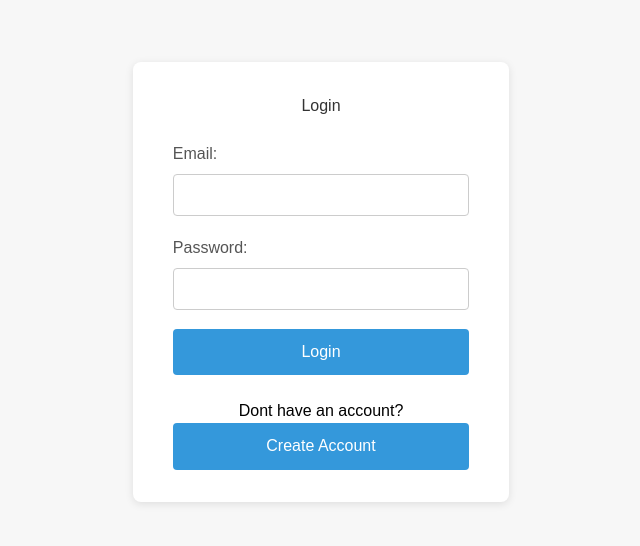
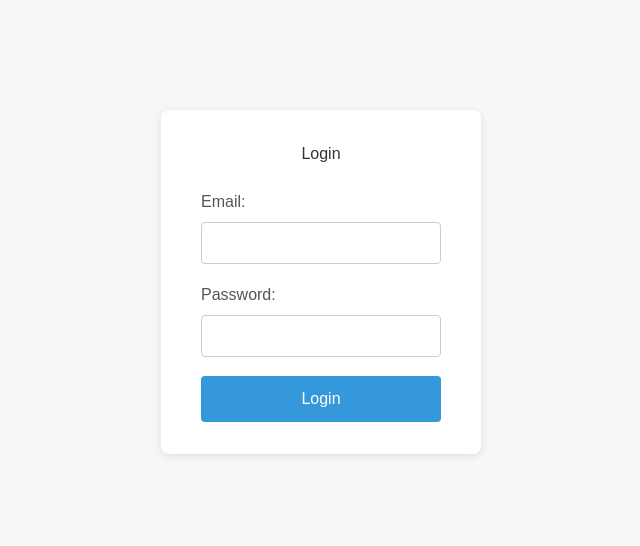
Before and after one commit to liandaraaa/sebelaspilar-pos-nextjs, a Next.js app: page /auth/login in a window 1280 px wide. Shown: the part 118-664 px from the top of the page, without its empty margins (319-959 px from the left). Built offline with nearby package versions, Linux system fonts and the light colour scheme.

Commit message:
hide register nav

```diff
--- a/src/app/auth/login/page.tsx
+++ b/src/app/auth/login/page.tsx
@@ -88,12 +88,12 @@ const LoginPage = () => {
           {errors.password && <span className={styles.error}>{errors.password}</span>}
         </div>
         <button type="submit" className={styles.button}>Login</button>
-        <div className={styles.footer}>
+        {/* <div className={styles.footer}>
         <label>Dont have an account?</label>
         <Link
         href='/auth/register'>
         <button type="button" className={styles.button}>Create Account</button></Link>
-        </div>
+        </div> */}
       </form>
     </div>
   );
--- a/src/app/dashboard/purchase/form/page.tsx
+++ b/src/app/dashboard/purchase/form/page.tsx
@@ -3,7 +3,6 @@ import React, { Suspense, useState, useEffect } from "react";
 import detailStyles from "../../dashboard.module.css";
 import styles from "../../../styles/pos.module.css"
 import Link from "next/link";
-import { formatRupiah } from "@/app/lib/utils";
 import { Purchase } from "@/app/entities/purchase";
 import { useSearchParams } from "next/navigation";
 import { Product } from "@/app/entities/product";
```
